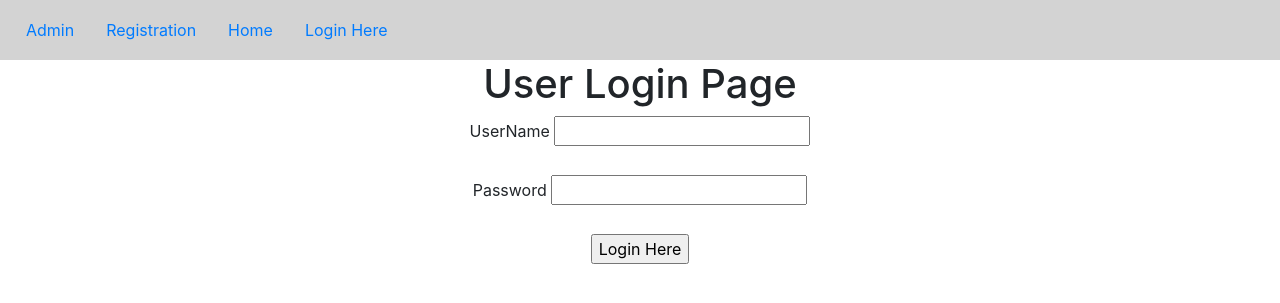
After one commit to ramani-rk/pro32_user_reg, a Django app: page /user_login/ in a window 1280 px wide. The commit adds this page. Shown: the top 303 px of the page. Run offline with Django 4.2, Linux system fonts and the light colour scheme.

Commit message:
first commit

```diff
--- a/app/views.py
+++ b/app/views.py
@@ -4,8 +4,10 @@ from django.shortcuts import render
 
 
 from app.forms import *
-from django.http import HttpResponse
+from django.http import HttpResponse,HttpResponseRedirect
+from django.contrib.auth import authenticate,login
 from django.core.mail import send_mail
+from django.urls import reverse
 
 def registration (request):
     ufo=UserForm()
@@ -19,7 +21,7 @@ def registration (request):
         pfd=ProfileForm(request.POST,request.FILES)
 
 
-# To convert Non-Modified Function Data object into Modified Function Data object
+# To convert Non-Modified Function Data object into Modified Function Data object (2)
         if ufd.is_valid() and pfd.is_valid():
             MUFDO=ufd.save(commit=False)
             pw=ufd.cleaned_data['password']
@@ -32,7 +34,7 @@ def registration (request):
 
 #-----------------------------------------------------------------------#
 
-# Sending the Registration Mail to User
+# Sending the Registration Mail to User (3)
 
             send_mail(
                 #/Subject/
@@ -60,3 +62,33 @@ def registration (request):
         else:
             return HttpResponse('Invalid data')
     return render (request,'registration.html',d)
+
+#-----------------------------------------------------------------------#
+# Home Page
+
+def home(request):
+    if request.session.get('username'):
+        username=request.session.get('username')
+        d={'username' : username}
+        return render(request,'home.html',d)
+
+    return render (request,'home.html')
+
+
+#-----------------------------------------------------------------------#
+# Login
+
+def user_login(request):
+    if request.method=='POST':
+        username=request.POST['un']
+        password=request.POST['pw']
+        AUO=authenticate(username=username,password=password)
+
+        if AUO and AUO.is_active:
+            login(request,AUO)
+            request.session['username']=username
+            return HttpResponseRedirect(reverse('home'))
+        else :
+            return HttpResponse('Invalid Credentials')
+
+    return render(request,'user_login.html')
--- a/pro32userreg/settings.py
+++ b/pro32userreg/settings.py
@@ -120,11 +120,11 @@ USE_TZ = True
 STATIC_URL = 'static/'
 
 #-----------------------------------------------------------------------#
-# To Access the Media Files...
+#To Access the Media Files (2)...
 MEDIA_URL = 'media/'
 MEDIA_ROOT= os.path.join (BASE_DIR,'media')
 
-# To Send the Mail to the User
+# To Send the Mail to the User (3)
 
 #/HOST Name for the Server/
 EMAIL_HOST='smtp.gmail.com'
@@ -135,7 +135,7 @@ EMAIL_HOST_USER='ramanikanthsasi@gmail.com'
 #/APP Password (after the activating the 2-Step Verification)../
 EMAIL_HOST_PASSWORD='kmli oyfp igrp rkbn'
 
-#Server Types
+#Server Types (3)
 
 #/Transfer Layer Security (Port Number is 587)/
 EMAIL_USE_TLS=True
--- a/pro32userreg/urls.py
+++ b/pro32userreg/urls.py
@@ -26,4 +26,7 @@ from django.conf import settings
 urlpatterns = [
     path('admin/', admin.site.urls),
     path('registration/',registration,name='registration'),
+    path('user_login/',user_login,name='user_login'),
+    path('home/',home,name='home'),
+
 ]+ static(settings.MEDIA_URL, document_root=settings.MEDIA_ROOT)
--- /dev/null
+++ b/templates/dummy.html
@@ -0,0 +1,47 @@
+<!doctype html>
+<html lang="en">
+  <head>
+    <!-- Required meta tags -->
+    <meta charset="utf-8">
+    <meta name="viewport" content="width=device-width, initial-scale=1, shrink-to-fit=no">
+
+    <!-- Bootstrap CSS -->
+    <link rel="stylesheet" href="https://cdn.jsdelivr.net/npm/bootstrap@4.6.2/dist/css/bootstrap.min.css" integrity="sha384-xOolHFLEh07PJGoPkLv1IbcEPTNtaed2xpHsD9ESMhqIYd0nLMwNLD69Npy4HI+N" crossorigin="anonymous">
+
+    {% block title %}
+    <title>Dummy</title>
+    {% endblock %}
+  </head>
+  <body>
+
+
+    <nav class="nav" style="background-color:lightgrey;  padding:10px; ">
+        <a href="{% url 'admin:index' %}" class="nav-link">Admin</a>
+        <a href="{% url 'registration' %}" class="nav-link">Registration</a>
+        <a href="{% url 'home' %}" class="nav-link">Home</a>
+        <a href="{% url 'user_login' %}" class="nav-link">Login Here</a>
+    </nav>
+
+    <!-- Optional JavaScript; choose one of the two! -->
+
+    <!-- Option 1: jQuery and Bootstrap Bundle (includes Popper) -->
+    <script src="https://cdn.jsdelivr.net/npm/jquery@3.5.1/dist/jquery.slim.min.js" integrity="sha384-DfXdz2htPH0lsSSs5nCTpuj/zy4C+OGpamoFVy38MVBnE+IbbVYUew+OrCXaRkfj" crossorigin="anonymous"></script>
+    <script src="https://cdn.jsdelivr.net/npm/bootstrap@4.6.2/dist/js/bootstrap.bundle.min.js" integrity="sha384-Fy6S3B9q64WdZWQUiU+q4/2Lc9npb8tCaSX9FK7E8HnRr0Jz8D6OP9dO5Vg3Q9ct" crossorigin="anonymous"></script>
+
+    <!-- Option 2: Separate Popper and Bootstrap JS -->
+    <!--
+    <script src="https://cdn.jsdelivr.net/npm/jquery@3.5.1/dist/jquery.slim.min.js" integrity="sha384-DfXdz2htPH0lsSSs5nCTpuj/zy4C+OGpamoFVy38MVBnE+IbbVYUew+OrCXaRkfj" crossorigin="anonymous"></script>
+    <script src="https://cdn.jsdelivr.net/npm/popper.js@1.16.1/dist/umd/popper.min.js" integrity="sha384-9/reFTGAW83EW2RDu2S0VKaIzap3H66lZH81PoYlFhbGU+6BZp6G7niu735Sk7lN" crossorigin="anonymous"></script>
+    <script src="https://cdn.jsdelivr.net/npm/bootstrap@4.6.2/dist/js/bootstrap.min.js" integrity="sha384-+sLIOodYLS7CIrQpBjl+C7nPvqq+FbNUBDunl/OZv93DB7Ln/533i8e/mZXLi/P+" crossorigin="anonymous"></script>
+    -->
+
+
+{% block body_block %}
+
+{% endblock %}
+
+
+
+
+  </body>
+</html>
--- a/templates/registration.html
+++ b/templates/registration.html
@@ -5,7 +5,7 @@
     <meta name="viewport" content="width=device-width, initial-scale=1.0">
     <title>User Registartion</title>
     <style>
-        input
+        input#one
         {
             cursor: pointer;
         }
--- /dev/null
+++ b/templates/user_login.html
@@ -0,0 +1,23 @@
+{% extends 'dummy.html' %}
+
+{% block title %}
+    <title>User Login</title>
+{% endblock %}
+
+
+{% block body_block %}
+   <center>
+    <h1> User Login Page</h1>
+    <form method="POST">
+        {% csrf_token %}
+
+        <label for="un"> UserName</label>
+        <input type="text" name="un" id="un"> <br><br>
+
+        <label for="pw">Password</label>
+        <input type="password" name="pw" id="pw"> <br> <br>
+
+        <input type="submit" value="Login Here">
+    </form>
+   </center>
+{% endblock %}
```
Also changed, not shown: templates/home.html (added, +17 -0 lines), db.sqlite3, media/jadeja_9qWARxO.jpeg (added), media/jadeja_c3Ilfqo.jpeg (added), media/msdjaddu.jpg (added), media/msdjaddu_smCqE7q.jpg (added), 1 other file.
